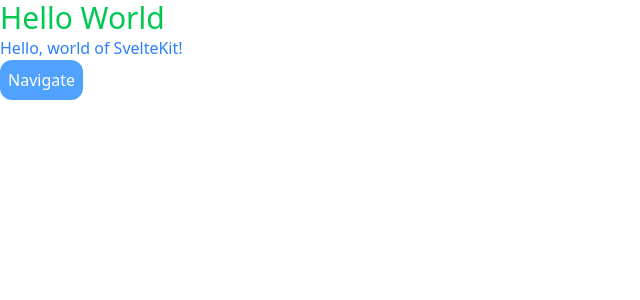
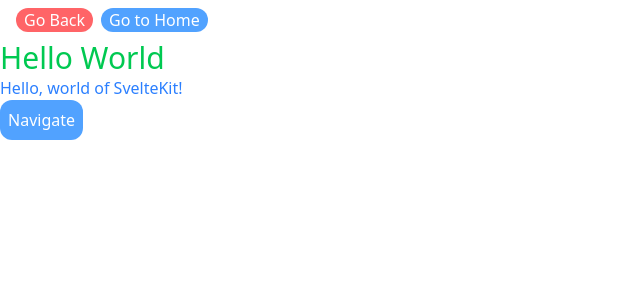
Before and after one commit to stavthal/my_svelte_kit, a SvelteKit app: page /hello in a window 1280 px wide. Shown: the top 300 px of the page, without its empty margins (0-640 px from the left). Built offline with nearby package versions, Linux system fonts and the light colour scheme.

Commit message:
layout things

```diff
--- a/src/routes/+layout.svelte
+++ b/src/routes/+layout.svelte
@@ -1,7 +1,7 @@
 <script lang="ts">
 	import '../app.css';
 	import favicon from '$lib/assets/favicon.svg';
-	import { beforeNavigate, afterNavigate } from '$app/navigation';
+	import { beforeNavigate, afterNavigate, goto } from '$app/navigation';
 	import { writable } from 'svelte/store';
 	import Loading from '$lib/components/loading.svelte';
 
@@ -11,6 +11,18 @@
 	afterNavigate(() => loading.set(false));
 
 	let { children } = $props();
+
+	const onBack = () => {
+		if (window.history.length > 1) {
+			history.back();
+		} else {
+			goto('/');
+		}
+	};
+
+	const onClick = () => {
+		goto('/');
+	};
 </script>
 
 <svelte:head>
@@ -20,5 +32,14 @@
 {#if $loading}
 	<Loading />
 {:else}
-	{@render children?.()}
+	<div>
+		<div class="flex gap-2 px-4 py-2">
+			<button class="rounded-2xl bg-red-400 px-2 text-white" onclick={onBack}> Go Back </button>
+			<button class="rounded-2xl bg-blue-400 px-2 text-white" onclick={onClick}>
+				Go to Home
+			</button>
+		</div>
+
+		{@render children?.()}
+	</div>
 {/if}
--- a/src/routes/+page.svelte
+++ b/src/routes/+page.svelte
@@ -19,6 +19,7 @@
 
 <h1>Welcome to SvelteKit</h1>
 <p>Visit <a href="https://svelte.dev/docs/kit">svelte.dev/docs/kit</a> to read the documentation</p>
+<a href="/demo/paraglide">Go to Paraglide Demo</a>
 
 <div class="flex flex-col gap-2 p-4">
 	<h1 class="text-3xl text-green-500">
```
